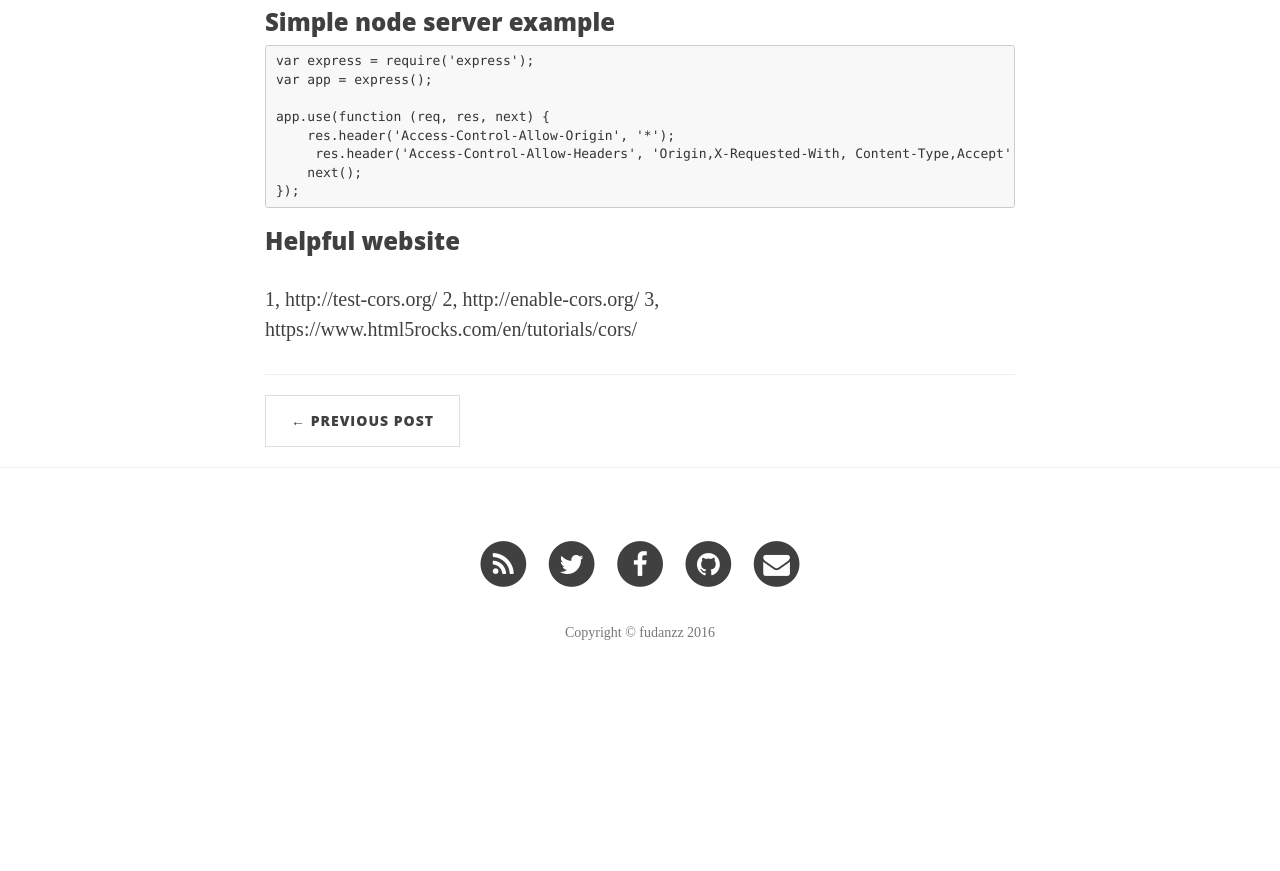
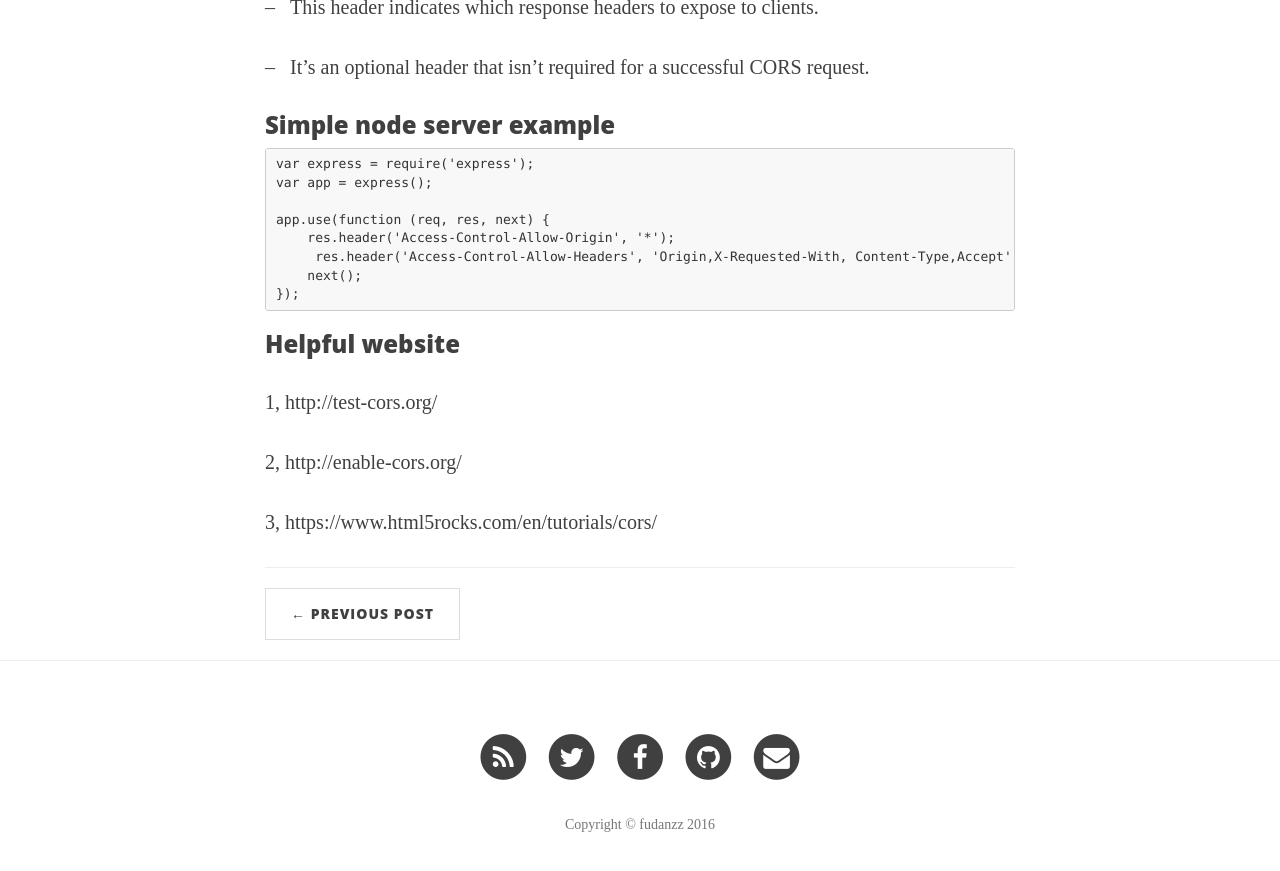
Before and after one commit to fudanzz/fudanzz.github.io, a Jekyll site: the page built from _posts/2016-10-02-understand-cors.markdown, in a window 1280 px wide and 900 px high, scrolled down 4195 px. Shown: the top 871 px of the window. Built offline with Jekyll 4.4.1, drawn with Linux system fonts in a browser that asks for light colours; nearby versions of some CDN libraries; some web fonts are replaced; before the commit the page ends 4903 px from its top, so only the background shows below that.

```diff
--- a/_posts/2016-10-02-understand-cors.markdown
+++ b/_posts/2016-10-02-understand-cors.markdown
@@ -23,10 +23,15 @@ origin=schema+host+port
 so there will be exact value check or * check
 
 CORS is fully supported in the following  browsers:
+
 - Chrome 3+
+
 - Firefox 3.5+
+
 - Safari 4+
+
 - Internet Explorer 10+
+
 - Opera 12+
 
 
@@ -75,48 +80,48 @@ other could trigger preflight options request:  CORS request with customised htt
 
 - Access-Control-Allow-Origin:
 
-    - – &nbsp;&nbsp;Use the * value to allow requests from all origins.
+    – &nbsp;&nbsp;Use the * value to allow requests from all origins.
 
-    - – &nbsp;&nbsp;Use a whitelist to allow only certain origins.
+    – &nbsp;&nbsp;Use a whitelist to allow only certain origins.
 
 - Access-Control-Allow-Credentials:
 
-    - – &nbsp;&nbsp;Setting the value to true allows cookies on requests.
+    – &nbsp;&nbsp;Setting the value to true allows cookies on requests.
 
-    - – &nbsp;&nbsp;Enable cookies only if you’re sure you need them.
+    – &nbsp;&nbsp;Enable cookies only if you’re sure you need them.
 
-    - – &nbsp;&nbsp;If your server does support cookies, be sure to also validate the origin and
+    – &nbsp;&nbsp;If your server does support cookies, be sure to also validate the origin and
 implement CSRF protection.
 
 Access-Control-Allow-Methods:
 
-- – &nbsp;&nbsp;This header only needs to be present on preflight responses.
+– &nbsp;&nbsp;This header only needs to be present on preflight responses.
 
-- – &nbsp;&nbsp;It indicates which HTTP methods are allowed on a URL.
+– &nbsp;&nbsp;It indicates which HTTP methods are allowed on a URL.
 
-- – &nbsp;&nbsp;Common values include HEAD, OPTIONS, GET, POST, PUT, PATCH, and DELETE.
+– &nbsp;&nbsp;Common values include HEAD, OPTIONS, GET, POST, PUT, PATCH, and DELETE.
 
 - Access-Control-Allow-Headers:
 
-- – &nbsp;&nbsp;This header only needs to be present on preflight responses.
+– &nbsp;&nbsp;This header only needs to be present on preflight responses.
 
-- – &nbsp;&nbsp;It indicates which HTTP headers are allowed on a URL.
+– &nbsp;&nbsp;It indicates which HTTP headers are allowed on a URL.
 
-- – &nbsp;&nbsp;Echo the Access-Control-Request-Headers value to get full header support.
+– &nbsp;&nbsp;Echo the Access-Control-Request-Headers value to get full header support.
 
 - Access-Control-Max-Age:
 
-- – &nbsp;&nbsp;This header only needs to be present on preflight responses.
+– &nbsp;&nbsp;This header only needs to be present on preflight responses.
 
-- – &nbsp;&nbsp;It indicates how many seconds to cache preflight requests for.
+– &nbsp;&nbsp;It indicates how many seconds to cache preflight requests for.
 
-- – &nbsp;&nbsp;Browsers may have their own maxAge caps.
+– &nbsp;&nbsp;Browsers may have their own maxAge caps.
 
 - Access-Control-Expose-Headers:
 
-- – &nbsp;&nbsp;This header indicates which response headers to expose to clients.
+– &nbsp;&nbsp;This header indicates which response headers to expose to clients.
 
-- – &nbsp;&nbsp;It’s an optional header that isn’t required for a successful CORS request.
+– &nbsp;&nbsp;It’s an optional header that isn’t required for a successful CORS request.
 
 ### Simple node server example
 
@@ -133,5 +138,7 @@ Access-Control-Allow-Methods:
 ### Helpful website
 
 1, http://test-cors.org/
+
 2, http://enable-cors.org/
+
 3, https://www.html5rocks.com/en/tutorials/cors/
```
